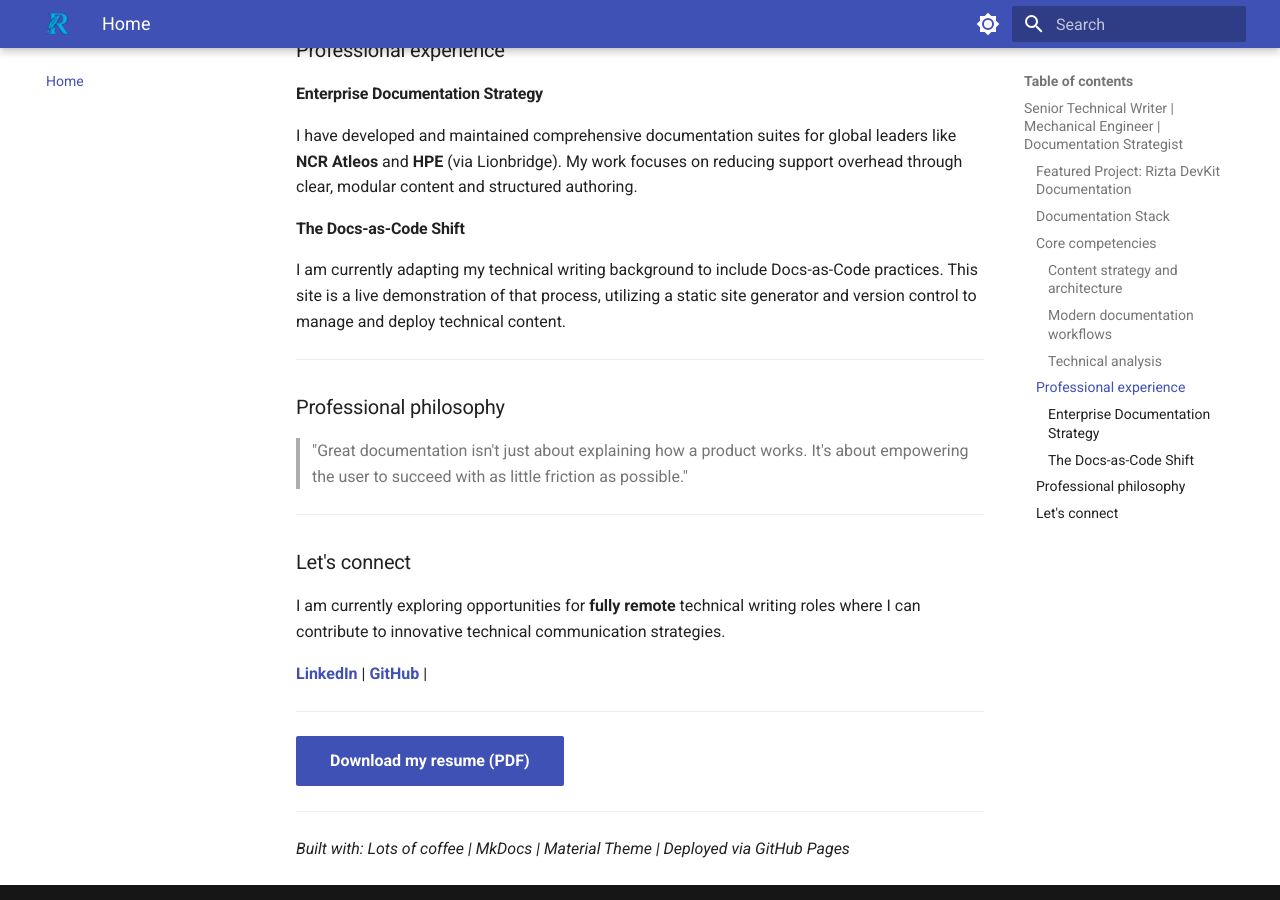
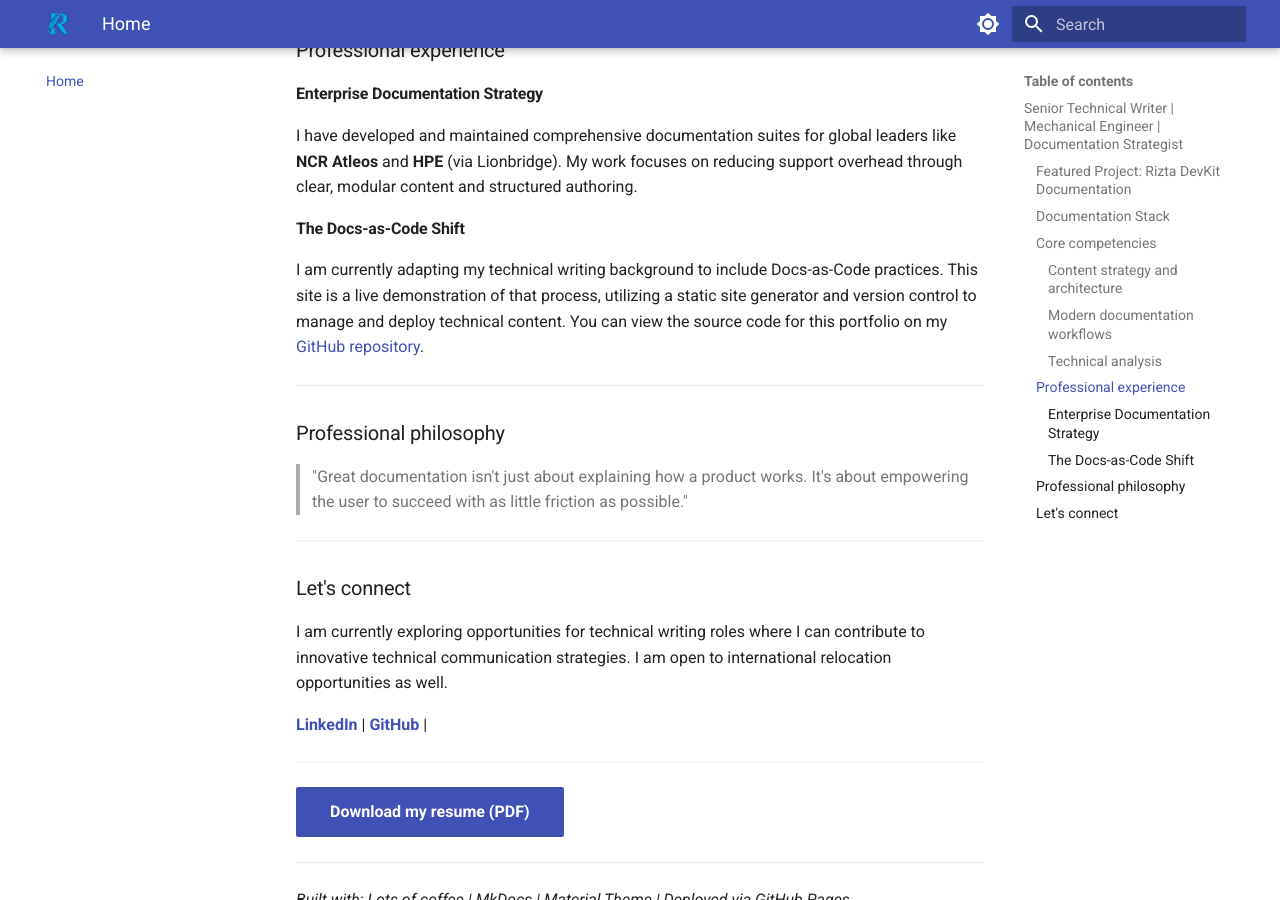
Before and after one commit to ravi-e/portfolio, an MkDocs documentation site: the page built from docs/index.md, in a window 1280 px wide and 900 px high, scrolled down 1658 px. Built offline with MkDocs 1.6.1 and Material for MkDocs 9.7.7, drawn with Linux system fonts in a browser that asks for light colours.

Commit message:
Minor updates

```diff
--- a/docs/index.md
+++ b/docs/index.md
@@ -50,7 +50,7 @@ Tools and technologies I use to design, build, and maintain scalable documentati
 I have developed and maintained comprehensive documentation suites for global leaders like **NCR Atleos** and **HPE** (via Lionbridge). My work focuses on reducing support overhead through clear, modular content and structured authoring.
 
 #### **The Docs-as-Code Shift**
-I am currently adapting my technical writing background to include Docs-as-Code practices. This site is a live demonstration of that process, utilizing a static site generator and version control to manage and deploy technical content.
+I am currently adapting my technical writing background to include Docs-as-Code practices. This site is a live demonstration of that process, utilizing a static site generator and version control to manage and deploy technical content. You can view the source code for this portfolio on my [GitHub repository](https://github.com/ravi-e/portfolio).
 
 ---
 
@@ -62,7 +62,7 @@ I am currently adapting my technical writing background to include Docs-as-Code
 
 ### Let's connect
 
-I am currently exploring opportunities for **fully remote** technical writing roles where I can contribute to innovative technical communication strategies.
+I am currently exploring opportunities for technical writing roles where I can contribute to innovative technical communication strategies. I am open to international relocation opportunities as well.
 
 [**LinkedIn**](https://www.linkedin.com/in/ravi-es/) | [**GitHub**](https://github.com/ravi-e) |
 
--- a/mkdocs.yml
+++ b/mkdocs.yml
@@ -72,7 +72,7 @@ extra:
     - icon: fontawesome/brands/github
       link: https://github.com/ravi-e
     - icon: fontawesome/brands/linkedin
-      link: https://linkedin.com/in/ravi-esakkiappan-0075012a/
+      link: https://linkedin.com/in/ravi-es/
     - icon: fontawesome/solid/file-pdf
       link: /assets/Ravi_Esakkiappan.pdf
 
```
